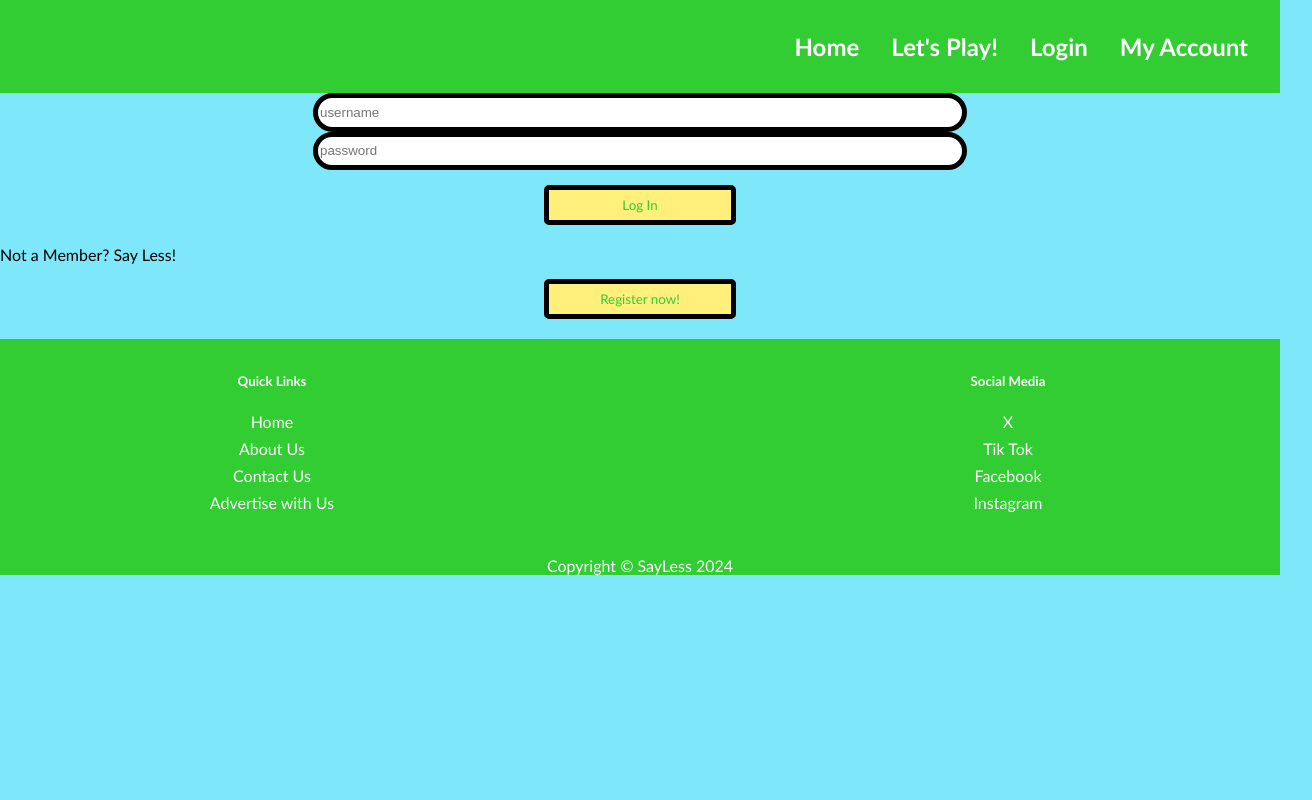
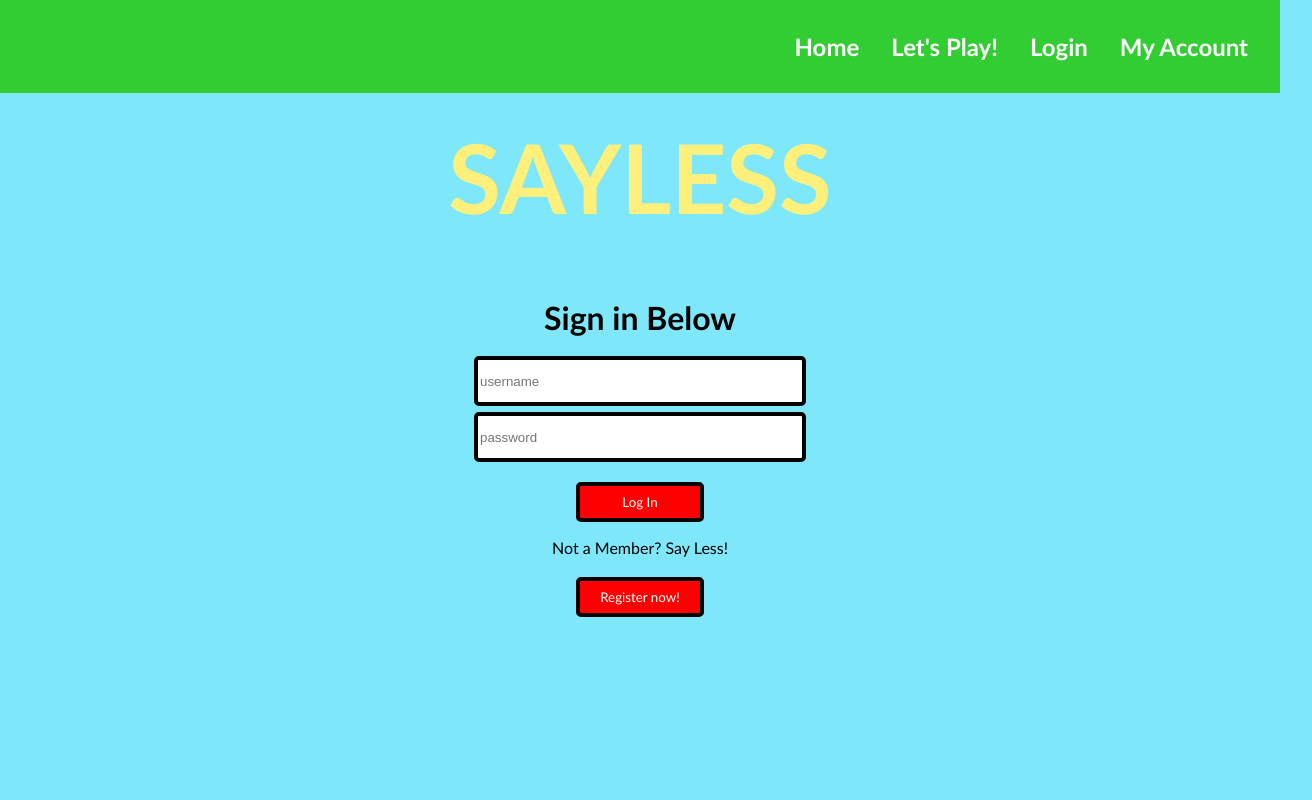
Before and after one commit to sudosurmrf/SayLess_TEST, a React (Vite) app: page /login in a window 1280 px wide. Shown: the top 800 px of the page, 1312 px wide, since content can reach past the window. Built offline with nearby package versions, Linux system fonts and the light colour scheme; no server answers.

Commit message:
finished styling login page

```diff
--- a/src/Components/Intro.jsx
+++ b/src/Components/Intro.jsx
@@ -21,7 +21,7 @@ const Intro = () => {
             <li>Players will earn points based on the amount of characters in the original phrase that was solved correctly!</li>
            </ol>
           </h4>
-          <input placeholder='Demo Vid'></input>
+          <input className="intro-demo" placeholder='Demo Vid'></input>
           <button className="intro-button">Say Less! Let's Play!</button>
 
 
--- a/src/Components/Login.jsx
+++ b/src/Components/Login.jsx
@@ -49,24 +49,29 @@ const Login = () => {
     }
 
     return (
-        <>
-          <form>
+    <>
+      <div className="header">
+         <h1>SayLess</h1>
+        </div>
+
+      <h2>Sign in Below</h2>
+      <form className="login">
         {
           //add username for register and login
             showLogin ?
              null :
              <>
-
               <input className="login" value={emailInput} onChange={(event) => { setEmailInput(event.target.value) }} type="email" placeholder="email"/>
              </>
         }
-
         <input className="login" value={usernameInput} onChange={(event) => { setUsernameInput(event.target.value)}} placeholder="username" />
         <input className="login" value={passwordInput} onChange={(event) => { setPasswordInput(event.target.value) }} type="password" placeholder="password"/>
+        </form>
+
         {
             showLogin ? <button>Log In</button> : <button onClick={register}>Register</button>
         }
-        </form>
+
         {
             showLogin ?
                 <p>Not a Member? Say Less! <button onClick={() => { setShowLogin(false) }}>Register now!</button></p>:
--- a/src/index.css
+++ b/src/index.css
@@ -13,10 +13,6 @@ body {
     align-items: center;
     justify-content: space-between;
 }
-/* .navbar-brand img {
-    width: 100px;
-    border-radius: 20px;
-} */
 .nav-links {
     list-style: none;
     margin: 0;
@@ -35,9 +31,6 @@ body {
     color: #FFF07C;
 }
 
-h1 {
-    /* text-align: center;*/
-}
 .header{
     text-align: center;
     color: #FFF07C;
@@ -45,20 +38,14 @@ h1 {
     text-transform: uppercase;
     margin-top: -3%;
 }
-/* .header:hover{
-    font-size: 5em;
-} */
-
 .motto {
     margin-top: -3%;
 }
-
 .rules {
     color: red;
     text-align: center;
     margin-top: auto;
 }
-
 
 h2 {
     text-align: center;
@@ -71,7 +58,6 @@ h2 {
     text-align: center;
     color: #FFF07C;
     font-size: 3em;
-    /* text-transform: uppercase; */
     margin-top: 2%;
 }
 
@@ -87,35 +73,11 @@ h4 {
     color: red;
 }
 
-button {
-    background-color: #FFF07C;
-    display: flex;
-    align-items: center;
-    justify-content: center;
-    margin: auto;
-    margin-top: 15px;
-    margin-bottom: 20px;
-    border: solid black 5px;
-    border-radius: 5px;
-    height: 3em;
-    width: 15%;
+p {
     text-align: center;
-    color: #32CD32;
-    font-family: 'Trebuchet MS', sans-serif;
 }
 
-.login {
-    display: flex;
-    align-items: center;
-    justify-content: center;
-    height: 2em;
-    width: 50%;
-    /* border: solid 5px; */
-    /* border-radius: 20px; */
-    margin: auto;
-}
-
-input {
+.intro-demo {
     display: flex;
     align-items: center;
     justify-content: center;
@@ -124,6 +86,46 @@ input {
     border: solid 5px;
     border-radius: 20px;
     margin: auto;
+}
+
+.login {
+    display: flex;
+    flex-direction: column;
+    align-items: center;
+    justify-content: center;
+    height: 7em;
+    width: 50%;
+    margin: auto;
+    margin-top: 1%;
+}
+
+input {
+    display: flex;
+    flex-direction: column;
+    align-items: center;
+    justify-content: center;
+    border: solid 4px;
+    border-radius: 5px;
+}
+
+button {
+    background-color: red;
+    display: flex;
+    align-items: center;
+    justify-content: center;
+    margin: auto;
+    margin-top: 20px;
+    border: solid black 4px;
+    border-radius: 5px;
+    height: 3em;
+    width: 10%;
+    color: white;
+    font-family: 'Trebuchet MS', sans-serif;
+}
+
+button:hover {
+    font-size: larger;
+    color: white;
 }
 
 .intro-button {
@@ -142,7 +144,6 @@ input {
     color: #32CD32;
     font-family: 'Trebuchet MS', sans-serif;
 }
-
 .intro-button:hover {
     font-size: larger;
     color: #32CD32;
@@ -199,11 +200,11 @@ input {
     justify-content: center;
     margin: auto;
     margin-top: 15px;
-    margin-bottom: 20px;
+    margin-bottom: 20%;
     border: solid black 5px;
     border-radius: 5px;
     height: 3em;
-    width: 15%;
+    width: auto;
     text-align: center;
     color: white;
     font-family: 'Trebuchet MS', sans-serif;
@@ -216,12 +217,12 @@ input {
 
 
 .footer {
-    /* position: absolute; */
-    margin-bottom: 0px;
+    position: absolute;
     background-color: #32CD32;
     color: white;
-    padding: 0rem;
+    padding: 1rem;
     width: 100%;
+    margin-top: 20%;
 }
 .container-foot {
     max-width: 1140px;
```
